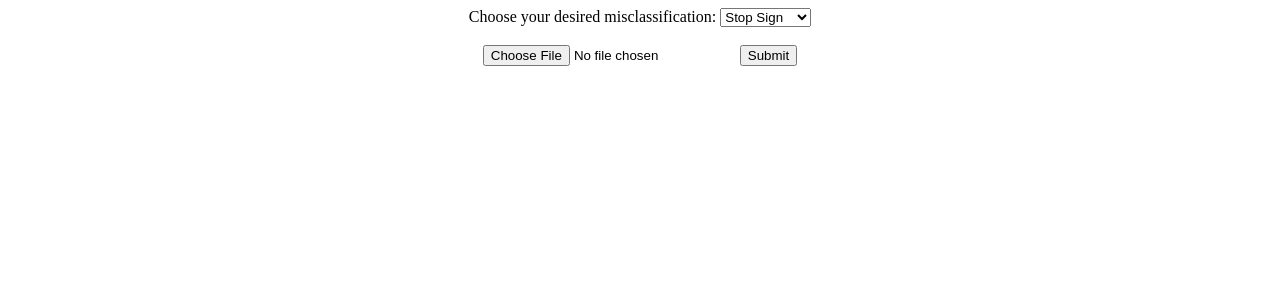
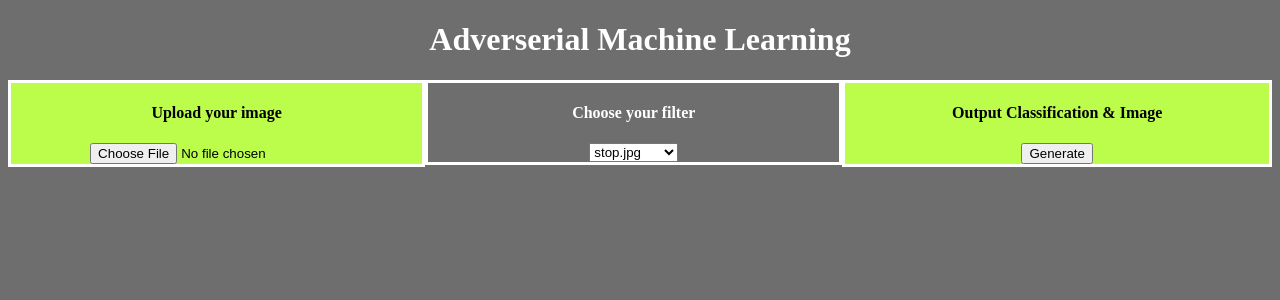
Before and after one commit to yengsheng/fakesmart_aiproject, a Flask app: page / in a window 1280 px wide. Shown: the top 300 px of the page. Run offline with Flask 2, Linux system fonts and the light colour scheme.

Commit message:
horizontal ui + endpoints for filters and output

```diff
--- a/main.py
+++ b/main.py
@@ -9,31 +9,57 @@ ALLOWED_EXTENSIONS = set(['png', 'jpg', 'jpeg'])
 def allowed_file(filename):
     return '.' in filename and filename.rsplit('.', 1)[1].lower() in ALLOWED_EXTENSIONS
 
+def filterOptions():
+    filterPath = app.static_folder + "/filter"
+    filterOption = []
+    for filename in os.listdir(filterPath):
+        if os.path.isfile(os.path.join(filterPath, filename)):
+            filterOption.append({'name': filename})
+    return filterOption
+
 @app.route('/')
 def upload_form():
-    return render_template('website.html')
+    return render_template('website.html', data=filterOptions())
 
 @app.route('/', methods=['POST'])
-def upload_image():
+def generate():
     if 'file' not in request.files:
-        flash('No file part')
+        flash('No file path')
         return redirect(request.url)
     file = request.files['file']
     if file.filename == "":
         flash('No image selected for uploading')
         return redirect(request.url)
     if file and allowed_file(file.filename):
-        filename = secure_filename(file.filename)
-        file.save(os.path.join(app.config['UPLOAD_FOLDER'], filename))
-        flash('Image successfully uploaded and displayed below')
-        return render_template('website.html', filename=filename)
+        filtername = request.form.get('selected')
+        inputname = secure_filename(file.filename)
+        file.save(os.path.join(app.config['UPLOAD_FOLDER'], inputname))
+        flash('Image successfully uploaded!')
+
+        # TODO
+        ## function to generate confidence score for original image
+        # function to generate confidence score for new image with filter
+
+        outputname = "sample.jpg"
+
+        inputData = {'inputname': inputname, 'confidence': "sampleConf", 'classification': "sampleClass"}
+        outputData = {'outputname': outputname, 'confidence': "sampleConf", 'classification': "sampleClass"}
+        return render_template('website.html', data=filterOptions(), input=inputData, filterselected=filtername, output=outputData)
     else:
-        flash('Allowed image types are: png, jpg, jpeg.')
+        flash('Allowed image types are: png, jpg, jpeg')
         return redirect(request.url)
 
-@app.route('/display/<filename>')
-def display_image(filename):
-    return redirect(url_for('static', filename='uploads/' + filename), code=301)
+@app.route('/input/<inputname>')
+def input_image(inputname):
+    return redirect(url_for('static', filename='uploads/' + inputname))
+
+@app.route('/filter/<filtername>')
+def filter_image(filtername):
+    return redirect(url_for('static', filename='filter/' + filtername))
+
+@app.route('/output/<outputname>')
+def output_image(outputname):
+    return redirect(url_for('static', filename='generated/' + outputname))
 
 if __name__ == "__main__":
     app.run()
--- /dev/null
+++ b/static/website.css
@@ -0,0 +1,46 @@
+body {
+    background-color: #6E6E6E;
+}
+h1 {
+    text-align: center;
+    color: #FFFFFF;
+}
+select {
+    background: #FFFFFF;
+    color: #000000;
+    align-items: center;
+}
+h5 {
+    text-align: left;
+}
+#main {
+    display: flex;
+    height: 100%;
+    width: 100%;
+}
+#input, #filter, #output {
+    display: inline-block;
+    zoom: 1;
+    vertical-align: top;
+    text-align: center;
+    border-style: solid;
+    border-color: white;
+}
+#input {
+    height: 100%;
+    width: 33%;
+    background-color: #BCFD4C;
+    color: #000000;
+}
+#filter {
+    height: 100%;
+    width: 33%;
+    background-color: #6E6E6E;
+    color: #FFFFFF;
+}
+#output {
+    height: 100%;
+    width: 34%;
+    background-color: #BCFD4C;
+    color: #000000;
+}
--- a/templates/website.html
+++ b/templates/website.html
@@ -1,44 +1,55 @@
 <!DOCTYPE html>
 <html>
     <head>
-        <title>Fake Smart Adversarial Machine Learning</title>
+        <title>Adversarial Machine Learning - Fake Smart</title>
+        <link rel="stylesheet" href="{{ url_for('static',filename='website.css') }}">
     </head>
+    <form method="post" action="/" enctype="multipart/form-data", style="text-align: center;">
         <body>
-        <div class="dropdown", style="text-align: center;">
-            <label for="desired-misclass">Choose your desired misclassification:</label>
-            <select name="misclasses" id="misclasses">
-                <option value="stop">Stop Sign</option>
-                <option value="traffic">Traffic Light</option>
-                <option value="speed">Speed Sign</option>
-                <option value="crosswalk">Crosswalk</option>
-            </select>
-        </div>
-        <br>
-        <form method="post" action="/" enctype="multipart/form-data", style="text-align: center;">
+            <h1>Adverserial Machine Learning</h1>
+            <div id="main">
+                <div id="input">
+                    <h4>Upload your image</h4>
                     <input type="file" id="myFile" name="file">
-            <input type="submit">
-        </form>
-        <p>
                     {% with messages = get_flashed_messages() %}
                         {% if messages %}
-                <ul>
                             {% for message in messages %}
-                  <li>{{ message }}</li>
+                                <h4>{{ message }}</h4>
                             {% endfor %}
-                </ul>
                         {% endif %}
                     {% endwith %}
-        </p>
-        {% if filename %}
-            <div, style="text-align: center;">
-                <img src="{{ url_for('display_image', filename=filename) }}" width="35%">
+                    {% if input %}
+                        <img src="{{ url_for('input_image', inputname=input.inputname) }}" width="35%">
+                        <h5>File Name      : {{input.inputname}}</h5>
+                        <h5>Classification : {{input.classification}}</h5>
+                        <h5>Confidence     : {{input.confidence}}</h5>
+                    {% endif %}
                 </div>
-            <div, style="text-align: center;">
-                <img src="/static/images/noise.jpg" width="20%">
+                <div id="filter">
+                    <h4>Choose your filter</h4>
+                    <select name="selected">
+                        {% for f in data %}
+                        <option value="{{f.name}}">{{f.name}}</option>
+                        {% endfor %}
+                    </select>
+                    {% if filterselected %}
+                        <br><br><br>
+                        <img src="{{ url_for('filter_image', filtername=filterselected) }}" width="35%">
+                        <h5>Filter Selected  : {{filterselected}}</h5>
+                    {% endif %}
                 </div>
-            <div, style="text-align: center;">
-                <img src="{{ url_for('display_image', filename=filename) }}" width="35%">
+                <div id="output">
+                    <h4>Output Classification & Image</h4>
+                    <button type="submit">Generate</button>
+                    {% if output %}
+                        <br><br><br>
+                        <img src="{{ url_for('output_image', outputname=output.outputname) }}" width="35%">
+                        <h5>File Name      : {{output.outputname}}</h5>
+                        <h5>Classification : {{output.classification}}</h5>
+                        <h5>Confidence     : {{output.confidence}}</h5>
+                    {% endif %}
                 </div>
-        {% endif %}
+            </div>
         </body>
+    </form>
 </html>
```
Also changed, not shown: static/filter/noEntry.jpg (renamed from static/images/noise.jpg), static/filter/stop.jpg (added), static/generated/sample.jpg (added), 1 other file. Lines whose indentation alone changed are shown as unchanged.
